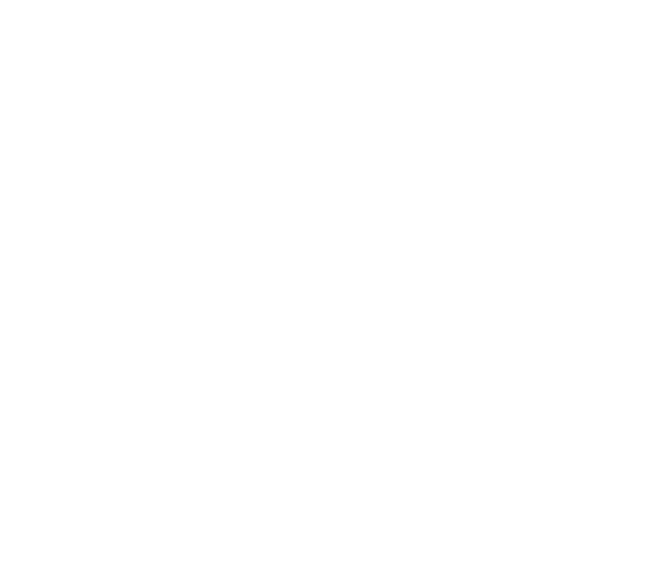
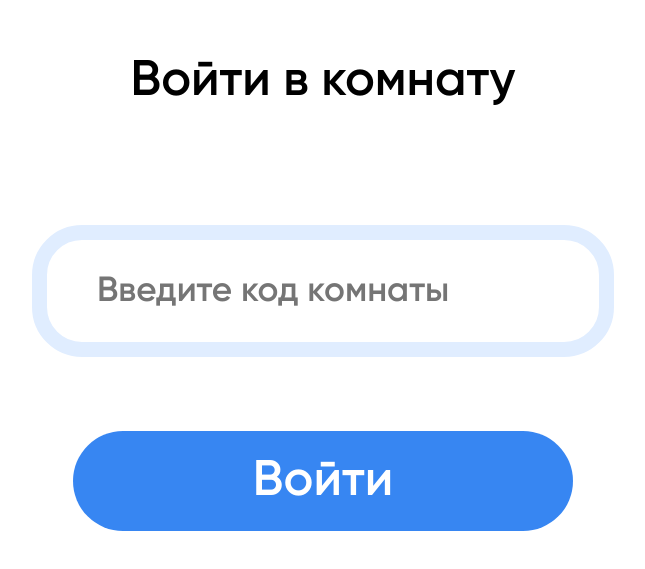
Before and after one commit to Dares34/quiz-react, a React (Create React App) app: page /join-room in a window 1280 px wide. Before the commit this address had no page. Shown: the part 109-678 px from the top of the page, without its empty margins (317-962 px from the left). Built offline with nearby package versions, Linux system fonts and the light colour scheme.

Commit message:
join room page

```diff
--- a/public/assets/css/main.css
+++ b/public/assets/css/main.css
@@ -578,6 +578,10 @@
 
 
 
+
+
+
+
 /*CREATE ROOM PAGE*/
 
 .create-room-page{
@@ -699,6 +703,110 @@
 
 
 
+
+
+
+/*JOIN ROOM PAGE*/
+
+.join-room-page{
+
+    display: flex;
+    flex-direction: column;
+
+    justify-content: center;
+    align-items: center;
+    height: 100vh;
+
+    gap: 50px;
+}
+
+.join-text-title{
+    position: absolute;
+    top: 20%;
+
+    font-size: 50px;
+    font-family: 'Gilroy', sans-serif;
+    font-weight: 600;
+
+}
+
+.join-input{
+
+    display: flex;
+    align-items: center;
+    justify-items: center;
+
+    width: 500px;
+    height: 100px;
+
+
+
+    font-size: 35px;
+    font-family: 'Gilroy', sans-serif;
+    font-weight: 600;
+
+    border-radius: 50px;
+
+    border: solid 15px #e0edff;
+    padding-left: 50px;
+
+    /* background-color: #e1edff; */
+}
+
+.join-error-message{
+    color: red;
+
+    font-size: 25px;
+    font-family: 'Gilroy', sans-serif;
+    font-weight: 600;
+}
+
+
+.join-button{
+    position: absolute;
+    bottom: 20%;
+
+    width: 500px;
+    height: 100px;
+
+    font-size: 50px;
+    font-family: 'Gilroy', sans-serif;
+    font-weight: 600;
+
+    /* padding: 50px;
+
+    padding-left: 100px;
+    padding-right: 100px; */
+
+    border-radius: 100px;
+
+    color: white;
+    background-color: #3786F2;
+
+    transition: all 0.3s ease;
+
+    border: solid #D9D9D9 0px;
+}
+
+.join-button:hover{
+    background-color: #5b9fff;
+
+    width: 600px;
+    height: 120px;
+
+    font-size: 52px;
+
+}
+
+
+
+
+
+
+
+
+
+
 /*LOBBY PAGE*/
 
 .lobby-page{
@@ -812,6 +920,8 @@
 
     border: solid 15px #c6deff;
 
+    background-color: #e1edff;
+
 }
 
 .lobby-player-text{
--- a/src/App.js
+++ b/src/App.js
@@ -6,6 +6,7 @@
 import Menu from './pages/Menu';
 
 import CreateRoom from './pages/CreateRoom';
+import JoinRoom from './pages/JoinRoom'
 import Lobby from './pages/Lobby';
 
 import Quiz from './pages/Quiz'
@@ -22,6 +23,7 @@
 
       <Route path='/create-room' element={<CreateRoom/>}/>
       <Route path='/lobby' element={<Lobby/>}/>
+      <Route path='/join-room' element={<JoinRoom/>}/>
 
       {/* /profile
       /lobby */}
--- /dev/null
+++ b/src/pages/JoinRoom.jsx
@@ -0,0 +1,44 @@
+import React, { useState } from 'react';
+import { useNavigate } from 'react-router-dom';
+
+const JoinRoom = () => {
+    const [roomCode, setRoomCode] = useState(''); // Переменная для кода комнаты
+    const [errorMessage, setErrorMessage] = useState(''); // Переменная для сообщения об ошибке
+    const navigate = useNavigate();
+
+    const handleJoinClick = () => {
+        const isValidCode = /^[a-zA-Z0-9]{5,}$/.test(roomCode);
+
+        if (roomCode.trim() && isValidCode) {
+            setErrorMessage('');
+            console.log(`Код комнаты: ${roomCode}`);
+        } else if (!roomCode.trim()) {
+            setErrorMessage('Введите код комнаты');
+        } else {
+            setErrorMessage('Неверный код');
+        }
+    };
+
+    return (
+        <div className="join-room-page">
+            <div className="join-text-title">Войти в комнату</div>
+
+            <input
+                type="text"
+                placeholder="Введите код комнаты"
+                value={roomCode}
+                onChange={(e) => setRoomCode(e.target.value)}
+                className="join-input"
+            />
+
+            {/* Отображение сообщения об ошибке */}
+            {errorMessage && <div className="join-error-message">{errorMessage}</div>}
+
+            <button className="join-button" onClick={handleJoinClick}>
+                Войти
+            </button>
+        </div>
+    );
+};
+
+export default JoinRoom;
--- a/src/pages/Lobby.jsx
+++ b/src/pages/Lobby.jsx
@@ -1,12 +1,23 @@
-import React from 'react';
+import React, { useState } from 'react';
 import { Link } from 'react-router-dom';
 
 const Lobby = () => {
-  // Функция для копирования текста в буфер обмена
+  const [code] = useState("N4SX3");
+
+  // Состояние для игроков с именами и аватарками
+  const [players, setPlayers] = useState([
+    { name: 'Андрю (Вы)', avatar: 'assets/images/profile-avatars/1.png' },
+    { name: 'Игрок 2', avatar: 'assets/images/profile-avatars/2.png' },
+    { name: 'Игрок 3', avatar: 'assets/images/profile-avatars/3.png' },
+    { name: '', avatar: '' }
+  ]);
+
+  // Подсчитываем количество игроков, у которых есть имя
+  const activePlayersCount = players.filter(player => player.name).length;
+
   const handleCopyCode = () => {
-    const code = "N4SX3"; // Код лобби
     navigator.clipboard.writeText(code).then(() => {
-
+      console.log("Код скопирован в буфер обмена");
     });
   };
 
@@ -17,47 +28,35 @@
       </div>
 
       <Link to="/menu" className="lobby-back-to-menu">
-            <img src="/assets/icons/back-arrow.svg" alt="" />
-
-            <div>Вернуться в меню</div>
+        <img src="/assets/icons/back-arrow.svg" alt="" />
+        <div>Вернуться в меню</div>
       </Link>
 
       <div className="lobby-counter-container">
-        4/4
+        {activePlayersCount}/4
       </div>
 
       <div className="lobby-players">
-        <div className="lobby-player-item">
-          <img className="lobby-player-image" src="assets/images/profile-avatars/1.png" alt="" />
-          <div className="lobby-player-text">
-            Андрю (Вы)
+        {players.map((player, index) => (
+          <div key={index} className="lobby-player-item">
+            {player.avatar ? (
+              <img
+                className="lobby-player-image"
+                src={player.avatar}
+                alt={player.name}
+              />
+            ) : (
+              <div className="lobby-player-image"></div>
+            )}
+            <div className="lobby-player-text">
+              {player.name || 'Ожидание'}
+            </div>
           </div>
-        </div>
-
-        <div className="lobby-player-item">
-          <img className="lobby-player-image" src="assets/images/profile-avatars/2.png" alt="" />
-          <div className="lobby-player-text">
-            Игрок 2
-          </div>
-        </div>
-
-        <div className="lobby-player-item">
-          <img className="lobby-player-image" src="assets/images/profile-avatars/3.png" alt="" />
-          <div className="lobby-player-text">
-            Игрок 3
-          </div>
-        </div>
-
-        <div className="lobby-player-item">
-          <img className="lobby-player-image" src="assets/images/profile-avatars/4.png" alt="" />
-          <div className="lobby-player-text">
-            Игрок 4
-          </div>
-        </div>
+        ))}
       </div>
 
       <div className="lobby-code" onClick={handleCopyCode}>
-        <div>N4SX3</div>
+        <div>{code}</div>
         <img src="assets/icons/copy.svg" alt="" />
       </div>
 
```
